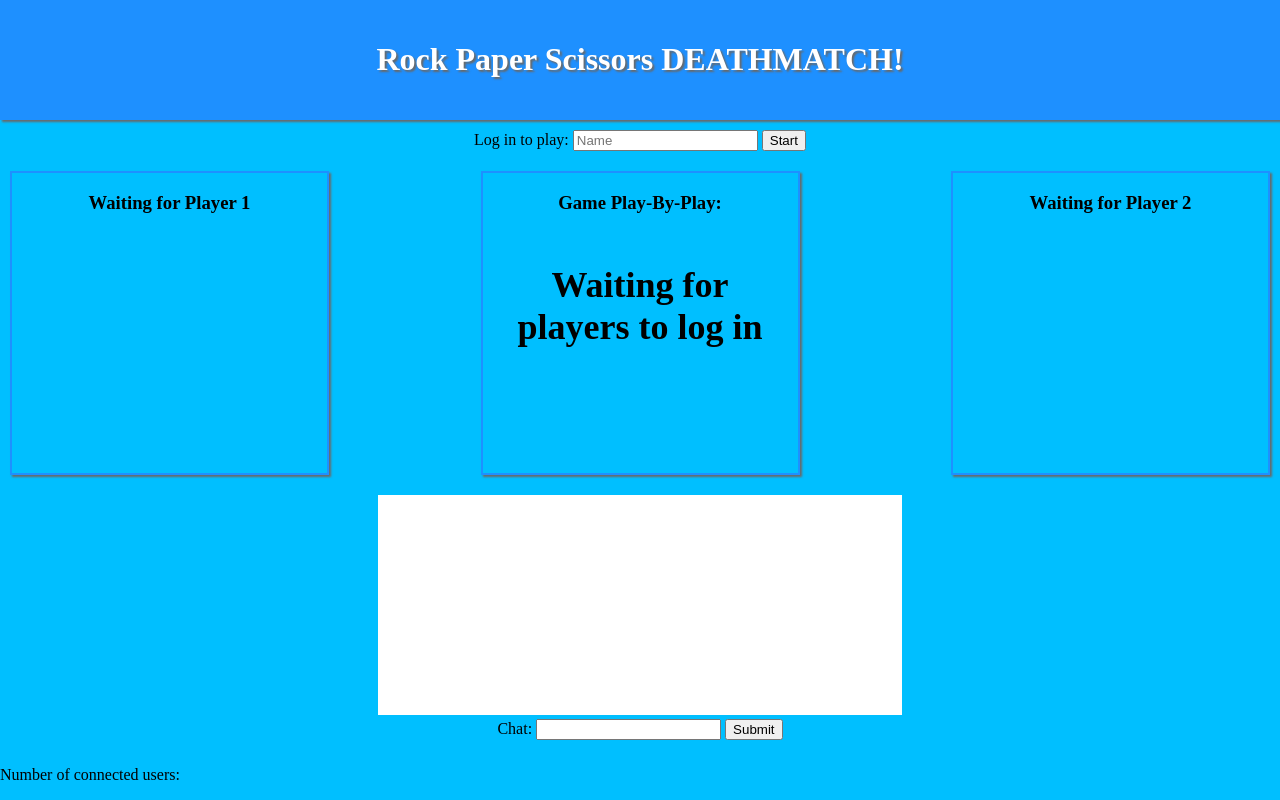
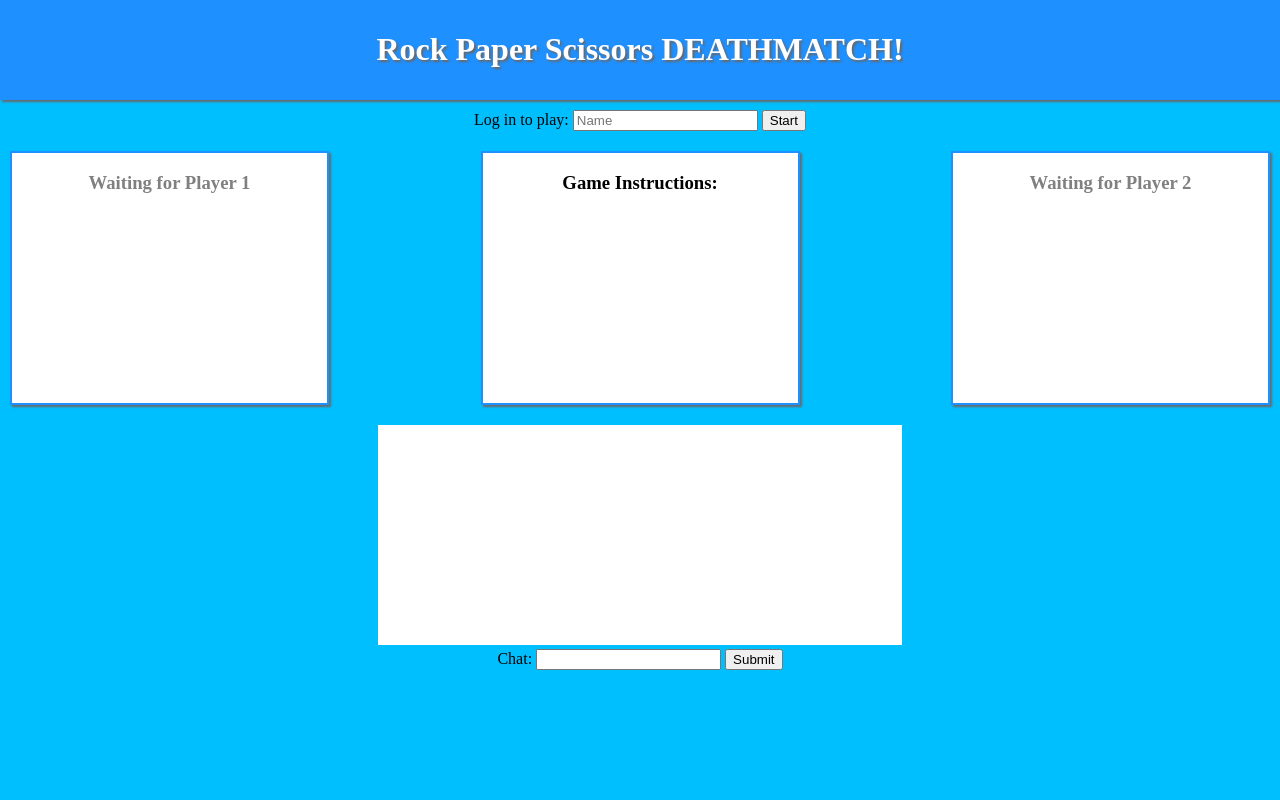
Before and after one commit to billbitt/RPS-Multiplayer, a PHP site: page / in a window 1280 px wide. Run offline with PHP 8.4, Linux system fonts and the light colour scheme; some libraries are stand-ins or nearby versions.

Commit message:
removed console logs and fixed style colors

```diff
--- a/assets/css/style.css
+++ b/assets/css/style.css
@@ -8,7 +8,7 @@ header {
     text-align: center;
     text-shadow: 2px 2px 2px dimgray;
     box-shadow: 2px 2px 2px dimgrey;
-    padding: 20px 10px 20px 10px;
+    padding: 10px 10px 10px 10px;
 }
 
 .login-section, .gameplay-section, .chat-section {
@@ -18,9 +18,10 @@ header {
 
 .gameplay-component {
     width: 25%;
-    height: 300px;
+    height: 250px;
     border: 2px solid dodgerblue;
     box-shadow: 2px 2px 2px dimgrey;
+    background: white;
     position: relative;
 }
 
@@ -44,6 +45,15 @@ header {
     margin: 0px 0px 0px 15px;
 }
 
+#player1-header, #player2-header {
+    color: grey;
+}
+
+#player1-body, #player2-body {
+    margin: 20px 0px 30px 0px;
+}
+
+
 #player1-footer, #player2-footer {
     position: absolute;
     bottom: 0px;
@@ -51,7 +61,7 @@ header {
 }
 
 .game-choice {
-    color: green;
+
 }
 
 .game-choice:hover {
@@ -75,7 +85,7 @@ header {
 }
 
 .chat-text {
-    font-size: x-small;
+    font-size: small;
     line-height: 1;
     vertical-align: bottom;
 }
--- a/assets/js/game.js
+++ b/assets/js/game.js
@@ -9,7 +9,7 @@ var playerId;
 var numberOfPlayers = 0;
 //create game variables
 var state;
-var playerChoice; //note: am i using this?
+var playerChoice;
 var player1exists = false;
 var player2exists = false;
 var player1name;
@@ -21,7 +21,6 @@ var player2name;
 function setUpGame(){
     //fill in starter info
     $("#player1-header").html("<h3>Waiting for Player 1</h3>");
-    $("#game-update").html("<h2>Waiting for players to log in</h2>");
     $("#player2-header").html("<h3>Waiting for Player 2</h3>");
     //clear the player choice areas
     $("#player1-body").empty();
@@ -38,6 +37,9 @@ function setUpPlayer(playerId){
     } else if (playerId === "p2") {
         playerArea = $("#player2-body");
     };
+    //empty the player area, in case we reset mid game
+    $("#player1-body").empty();
+    $("#player2-body").empty()
     //fill in the selections
     var rock = $("<h2 class='game-choice'>Rock</h2>");
     rock.attr("data-name", "rock");
@@ -45,7 +47,7 @@ function setUpPlayer(playerId){
     var paper = $("<h2 class='game-choice'>Paper</h2>");
     paper.attr("data-name", "paper");
     playerArea.append(paper);
-    var scissors = $("<h2 class='game-choice'>scissors</h2>");
+    var scissors = $("<h2 class='game-choice'>Scissors</h2>");
     scissors.attr("data-name", "scissors");
     playerArea.append(scissors);
     //add on.click functions? or do that outside
@@ -75,27 +77,18 @@ database.ref(".info/connected").on("value", function(snap) {
 	alert("firebase encountered an error");
 });
 
-// When first loaded or when the connections list changes...
-database.ref("/connections").on("value", function(snap) {
-	// Display the viewer count in the html. The number of online users is the number of children in the connections list.
-    console.log("number of connections: " + snap.numChildren());
-	$("#connected-viewers").text(snap.numChildren());
-}, function(errorObject){
-	alert("firebase encountered an error");
-});
-
+//when the value of the gamestate changes, update the display for the players
 database.ref("/gameState").on("value", function(snap) {
     state = snap.val().gameState;
-    console.log("GS: " + state);
     if (state === "need-players"){
-        $("#game-update").text("Waiting for all players to join.")
+        $("#game-update").text("Waiting for all players to join")
     } else if (state === "p1") {
-        $("#game-update").text(player1name + "'s turn.")
+        $("#game-update").text(player1name + "'s turn")
         //highlight player 1
         $("#game-status").removeClass("highlight");
         $("#player1-section").addClass("highlight");
     } else if (state === "p2") {
-        $("#game-update").text(player2name + "'s turn.")
+        $("#game-update").text(player2name + "'s turn")
         //highlight player 2
         $("#player1-section").removeClass("highlight");
         $("#player2-section").addClass("highlight");
@@ -111,12 +104,9 @@ database.ref("/gameState").on("value", function(snap) {
 
 //if any player connects we need to set up all the common information that all computers will see
 database.ref("/players").on("child_added", function(playerSnap){
-    console.log("child added to /players");
     //update the display of players' names, when they are added
     if (playerSnap.getKey() === "p1"){
-        console.log("child key is p1");
         player1exists = true;
-        console.log("player1exists: " + player1exists)
         //display the player's name and record
         $("#player1-header").html("<h3>" + playerSnap.val().playerName + "</h3>");
         $("#player1-footer").html("<p>Wins: " + playerSnap.val().wins + ", Losses: " + playerSnap.val().losses + "</p>")
@@ -125,9 +115,7 @@ database.ref("/players").on("child_added", function(playerSnap){
     };
 
     if (playerSnap.getKey() === "p2"){
-        console.log("child key is p2");
         player2exists = true;
-        console.log("player2exists: " + player2exists)
        //display the player's name and record
         $("#player2-header").html("<h3>" + playerSnap.val().playerName + "</h3>")
         $("#player2-footer").html("<p>Wins: " + playerSnap.val().wins + ", Losses: " + playerSnap.val().losses + "</p>")
@@ -148,9 +136,8 @@ database.ref("/players").on("child_added", function(playerSnap){
 database.ref("/players").on("child_removed", function(playerSnap){
     //if p1 disconnected, reset player 1's play area`
     if (playerSnap.getKey() === "p1"){
-        console.log("p1 was removed");
         //reset area
-        $("#player1-header").html("<p>Waiting for player 1</p>");
+        $("#player1-header").html("<h3>Waiting for player 1</h3>");
         $("#player1-footer").html("<p></p>")
         //update the local variable for tracking whether p1 exists
         player1exists = false;
@@ -159,8 +146,7 @@ database.ref("/players").on("child_removed", function(playerSnap){
     };
     //if p2 disconnected, reset player 2's play area
     if (playerSnap.getKey() === "p2"){
-        console.log("p2 was removed");
-        $("#player2-header").html("<p>Waiting for Player 2</p>")
+        $("#player2-header").html("<h3>Waiting for Player 2</h3>")
         $("#player2-footer").html("<p></p>")
         //update local tracking variable
         player2exists = false;
@@ -174,17 +160,16 @@ database.ref("/players").on("child_removed", function(playerSnap){
         $("#login-form").show();
         //empty welcome banner
         $("#welcome-banner").empty();
+    };
     //change game state
     database.ref("/gameState").update({gameState: "need-players"});
-    };
-
+    //reset yourself
+    setUpPlayer(playerId);
 });
 
 
-database.ref("/players").on("value", function(playersSnap) {   //note: this block used to be on.child_added?
-    console.log("value change in '/players'");
-
-    //if both player's exist, check for choices and run game'  //note: i am getting stuck in an infinite loop here b/c it updates the player then that triggers another go.  need to update after resetting choices.
+database.ref("/players").on("value", function(playersSnap) {
+    //if both player's exist, check for choices and run game'
     if ((player1exists === true) && (player2exists === true)){
         //if both players have made a choice, carry out the game logic
         if ((playersSnap.val().p1.choice != "none") && (playersSnap.val().p2.choice != "none")){
@@ -204,31 +189,31 @@ database.ref("/players").on("value", function(playersSnap) {   //note: this bloc
                 if (p2choice === "scissors"){
                     p1wins += 1;
                     p2losses += 1;
-                    result = player1name + "Wins!";
+                    result = player1name + " wins!";
                 } else if (p2choice === "paper"){
                     p1losses += 1;
                     p2wins += 1;
-                    result = player2name + " Wins!";
+                    result = player2name + " wins!";
                 };
             } else if (p1choice === "paper"){
                 if (p2choice === "rock"){
                     p1wins += 1;
                     p2losses += 1;
-                    result = player1name + " Wins!";
+                    result = player1name + " wins!";
                 } else if (p2choice === "scissors"){
                     p1losses += 1;
                     p2wins += 1;
-                    result = player2name + " Wins!";
+                    result = player2name + " wins!";
                 };
             } else if (p1choice === "scissors"){
                 if (p2choice === "paper"){
                     p1wins += 1;
                     p2losses += 1;
-                    result = player1name + " Wins!";
+                    result = player1name + " wins!";
                 } else if (p2choice === "rock"){
                     p1losses += 1;
                     p2wins += 1;
-                    result = player2name + " Wins!";
+                    result = player2name + " wins!";
                 };
             };
             //display result locally
@@ -253,8 +238,6 @@ database.ref("/players").on("value", function(playersSnap) {   //note: this bloc
 
 //on initial load, get a snapshot.  also if any values change, get a snapshot.
 database.ref("/chatLog").on("child_added", function(childSnapshot){
-	// Console.log the initial "snapshot" value (the object itself)
-    console.log("message added to chat log");
     //update the chat window by adding the latest chat
     var latestMessage = $("<p>");
     latestMessage.addClass("chat-text");
@@ -268,13 +251,14 @@ database.ref("/chatLog").on("child_added", function(childSnapshot){
 });
 
 
-//functionality when player clicks the login button
+//functionality when player joins the game
 $("#login-form-btn").on("click", function(){
+    //wrap functionality in an if statement so player's cant submit a blank name
+    if ($("#login-form-name").val().trim() != ""){
         //update the number of players
         numberOfPlayers += 1;
-    //create the player's player id
-    //figure out if you are player 1 or player 2.
-    if(player1exists === false){  //NOTE: snap doesnt work here in this function so using the variables updated above in the listener
+        //figure out if you are player 1 or player 2
+        if(player1exists === false){
             //then this player is player 1
             playerId = "p1";
         //otherwise if p1 does exist
@@ -287,7 +271,7 @@ $("#login-form-btn").on("click", function(){
         playerName = $("#login-form-name").val().trim()
         //set the top banner
         $("#welcome-banner").html("<h3>Welcome " + playerName + "!</h3>");
-    //create the player object  //NOTE: would be cool to pull history from cookies if they have logged in before.
+        //create the player object
         var newPlayerData = {
             losses: 0,
             playerName: playerName,
@@ -298,9 +282,6 @@ $("#login-form-btn").on("click", function(){
         database.ref("/players/" + playerId).set(newPlayerData);
         //store the player's ref'
         playerRef = database.ref("/players/" + playerId);
-    //conole logs for test
-    console.log("player ref: " + playerRef);
-    console.log("player id: " + playerId);
         //set a disconnect function for the player you just added so it will remove itself when (NEW 6:20pm)
         playerRef.onDisconnect().remove();
         //hide the login form because this player has already logged in
@@ -308,6 +289,7 @@ $("#login-form-btn").on("click", function(){
         //display
         setUpPlayer(playerId);
         //return false so it doesnt reload page
+    };
     return false;
 });
 
@@ -317,7 +299,6 @@ $(document).on("click", ".game-choice", function(){
     if ( state === playerId){
         //grab the name of the clicked element and save it in the player's choice variable
         playerChoice = $(this).attr("data-name");
-        console.log("player's choice: " + playerChoice);
         //update the server with the player's choices
         playerRef.update({choice: playerChoice});
         //create a display of the selections
@@ -327,7 +308,6 @@ $(document).on("click", ".game-choice", function(){
         $(this).after(choiceDisplay);
         //remove all choices
         $(".game-choice").remove();
-
         //switch the game state
         if (state === "p1"){
             database.ref("/gameState").set({gameState: "p2"});
--- a/index.html
+++ b/index.html
@@ -24,7 +24,7 @@
             <div id="player1-footer"></div>
         </div>
         <div class="gameplay-component" id="game-status">
-            <h3>Game Play-By-Play:</h3>
+            <h3>Game Instructions:</h3>
             <h2 id="game-update"></h2>
         </div>
         <div class="gameplay-component" id="player2-section">
@@ -42,10 +42,6 @@
         </form>
     </div>
 
-    <p>Number of connected users:</p>
-    <p id="connected-viewers"></p>
-
-
     <script src="https://www.gstatic.com/firebasejs/3.5.3/firebase.js"></script>
     <script>
         // Initialize Firebase
@@ -58,9 +54,7 @@
         };
         firebase.initializeApp(config);
     </script>
-
     <script src="https://code.jquery.com/jquery-3.1.1.min.js" integrity="sha256-hVVnYaiADRTO2PzUGmuLJr8BLUSjGIZsDYGmIJLv2b8=" crossorigin="anonymous"></script>
-
     <script type="text/javascript" src="assets/js/game.js"></script>
 
 </body>
```
Lines whose indentation alone changed are shown as unchanged.
